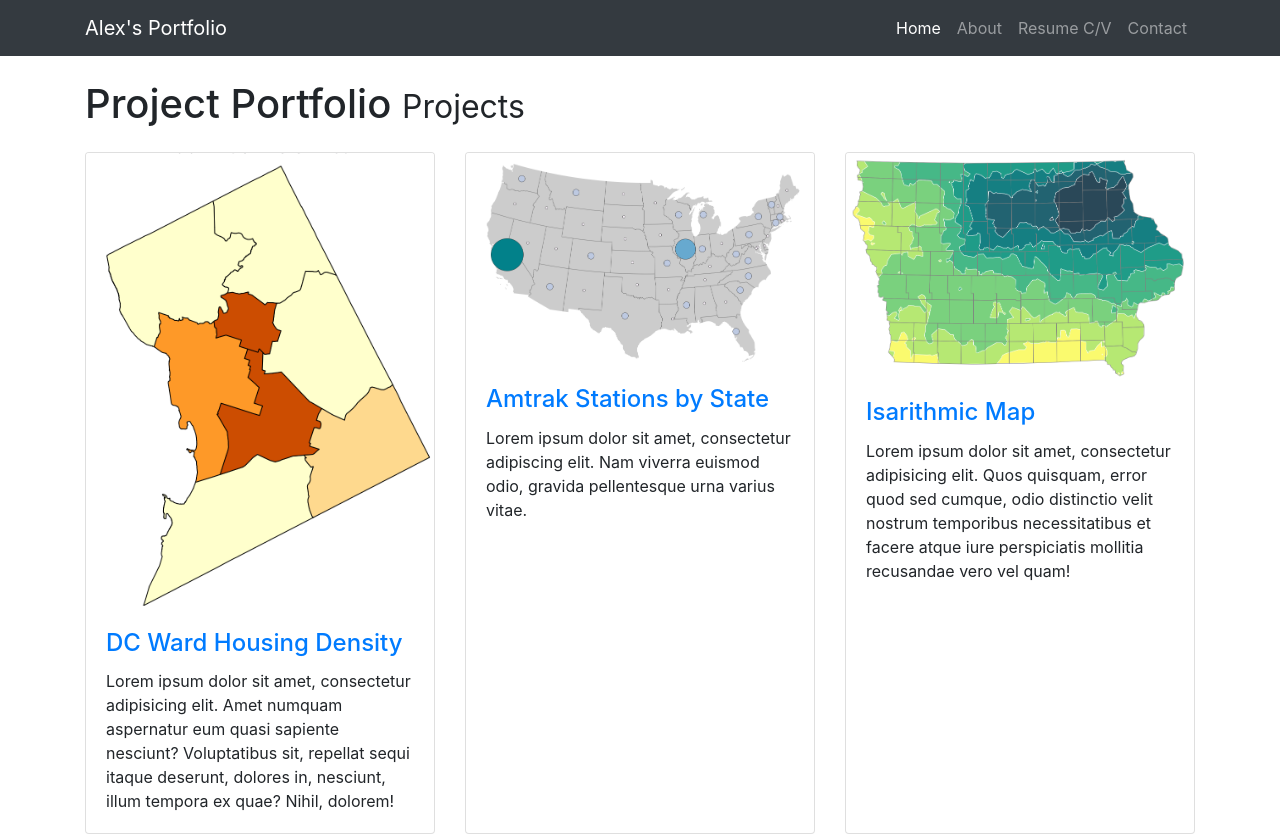
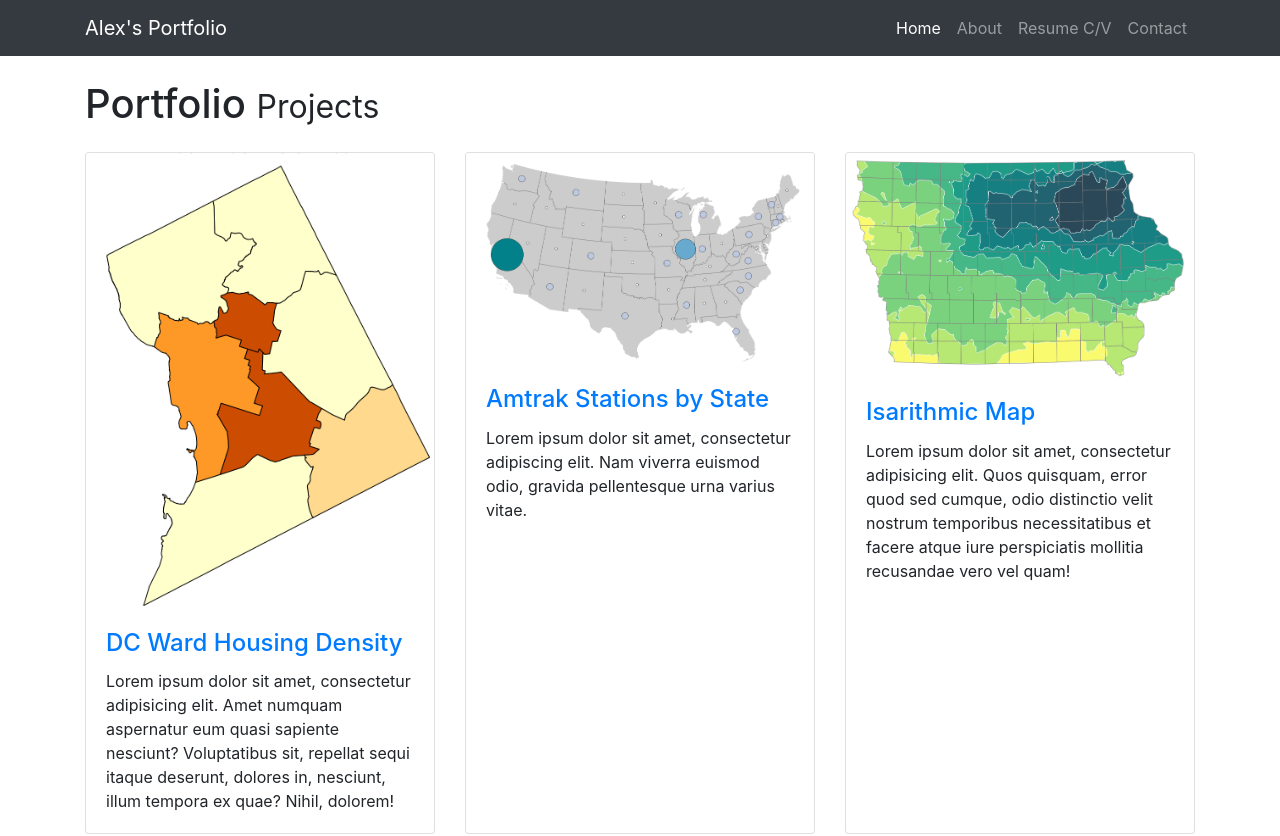
Before and after one commit to geog3540/CTA-L-Ridership-Mapping-lajiricek-, a website: page index.html in a window 1280 px wide. Shown: the top 836 px of the page. Drawn offline with Linux system fonts and the light colour scheme.

Commit message:
Update index.html

```diff
--- a/index.html
+++ b/index.html
@@ -52,7 +52,7 @@
     <div class="container">
 
       <!-- Page Heading -->
-      <h1 class="my-4">Project Portfolio
+      <h1 class="my-4">Portfolio
         <small>Projects</small>
       </h1>
 
```
